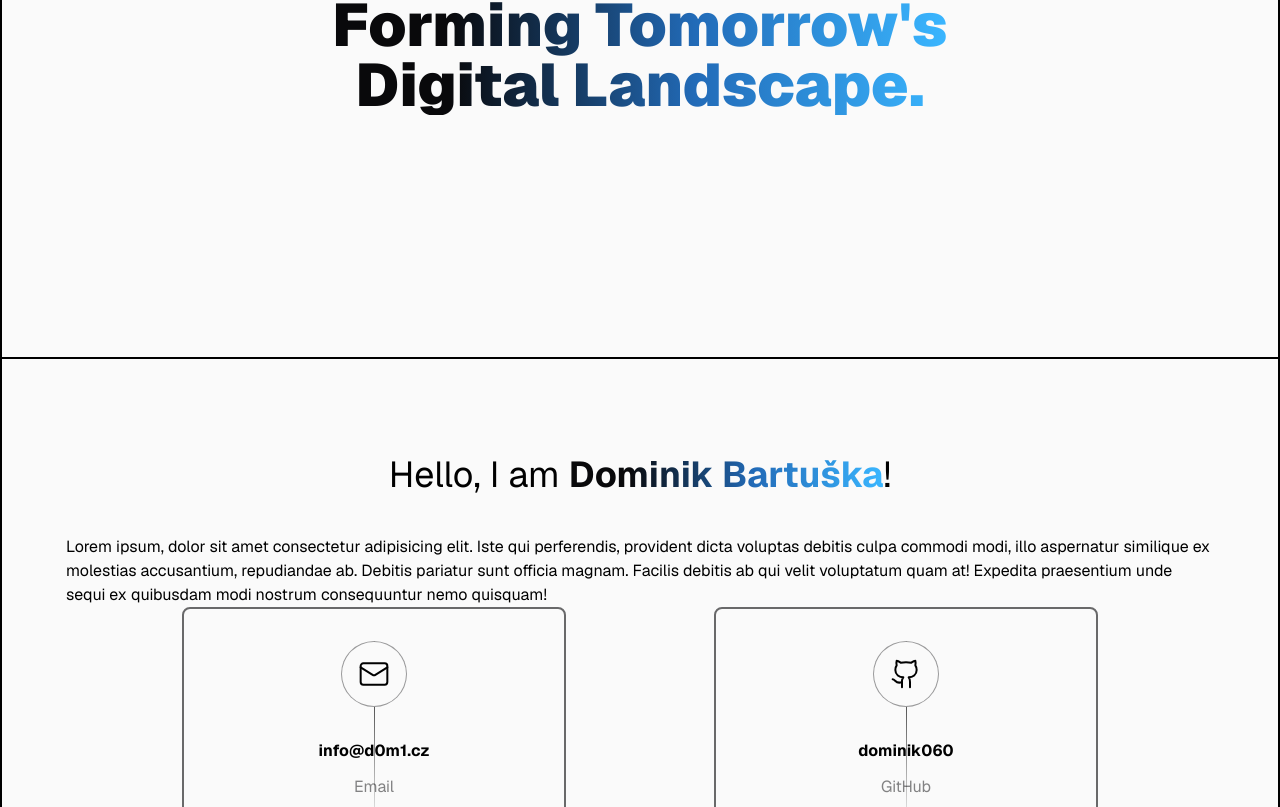
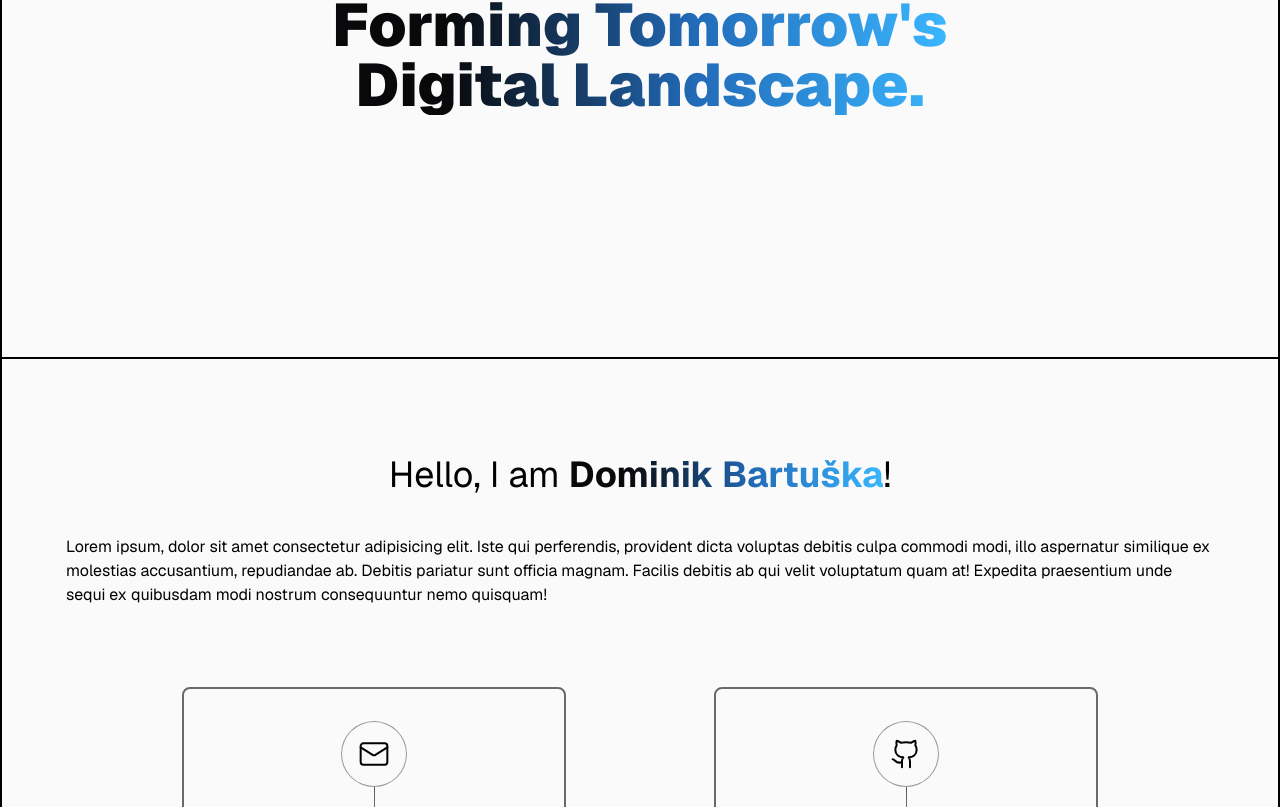
Before and after one commit to dominik060/d0m1.cz, a Next.js app: page / in a window 1280 px wide. Shown: the part 363-1170 px from the top of the page. Built offline with nearby package versions, Linux system fonts and the light colour scheme.

Commit message:
add bottom margin

```diff
--- a/src/components/aboutme/AboutMe.tsx
+++ b/src/components/aboutme/AboutMe.tsx
@@ -6,7 +6,7 @@ export default function AboutMe() {
   return (
     <div className="my-16 flex flex-col justify-center sm:my-20 md:my-24">
       <AboutMeTitle className="mb-6 sm:mb-8 md:mb-10" />
-      <AboutMeParagraph />
+      <AboutMeParagraph className="mb-12 sm:mb-16 md:mb-20" />
       <ContactsCardBoard />
     </div>
   );
--- a/src/components/aboutme/AboutMeParagraph.tsx
+++ b/src/components/aboutme/AboutMeParagraph.tsx
@@ -1,12 +1,18 @@
-export default function AboutMeParagraph() {
+export default function AboutMeParagraph({
+  className,
+}: {
+  className?: string;
+}) {
   return (
-    <p className="text-base">
-      Lorem ipsum, dolor sit amet consectetur adipisicing elit. Iste qui
-      perferendis, provident dicta voluptas debitis culpa commodi modi, illo
-      aspernatur similique ex molestias accusantium, repudiandae ab. Debitis
-      pariatur sunt officia magnam. Facilis debitis ab qui velit voluptatum quam
-      at! Expedita praesentium unde sequi ex quibusdam modi nostrum consequuntur
-      nemo quisquam!
-    </p>
+    <div className={className}>
+      <p className="text-base">
+        Lorem ipsum, dolor sit amet consectetur adipisicing elit. Iste qui
+        perferendis, provident dicta voluptas debitis culpa commodi modi, illo
+        aspernatur similique ex molestias accusantium, repudiandae ab. Debitis
+        pariatur sunt officia magnam. Facilis debitis ab qui velit voluptatum
+        quam at! Expedita praesentium unde sequi ex quibusdam modi nostrum
+        consequuntur nemo quisquam!
+      </p>
+    </div>
   );
 }
```
